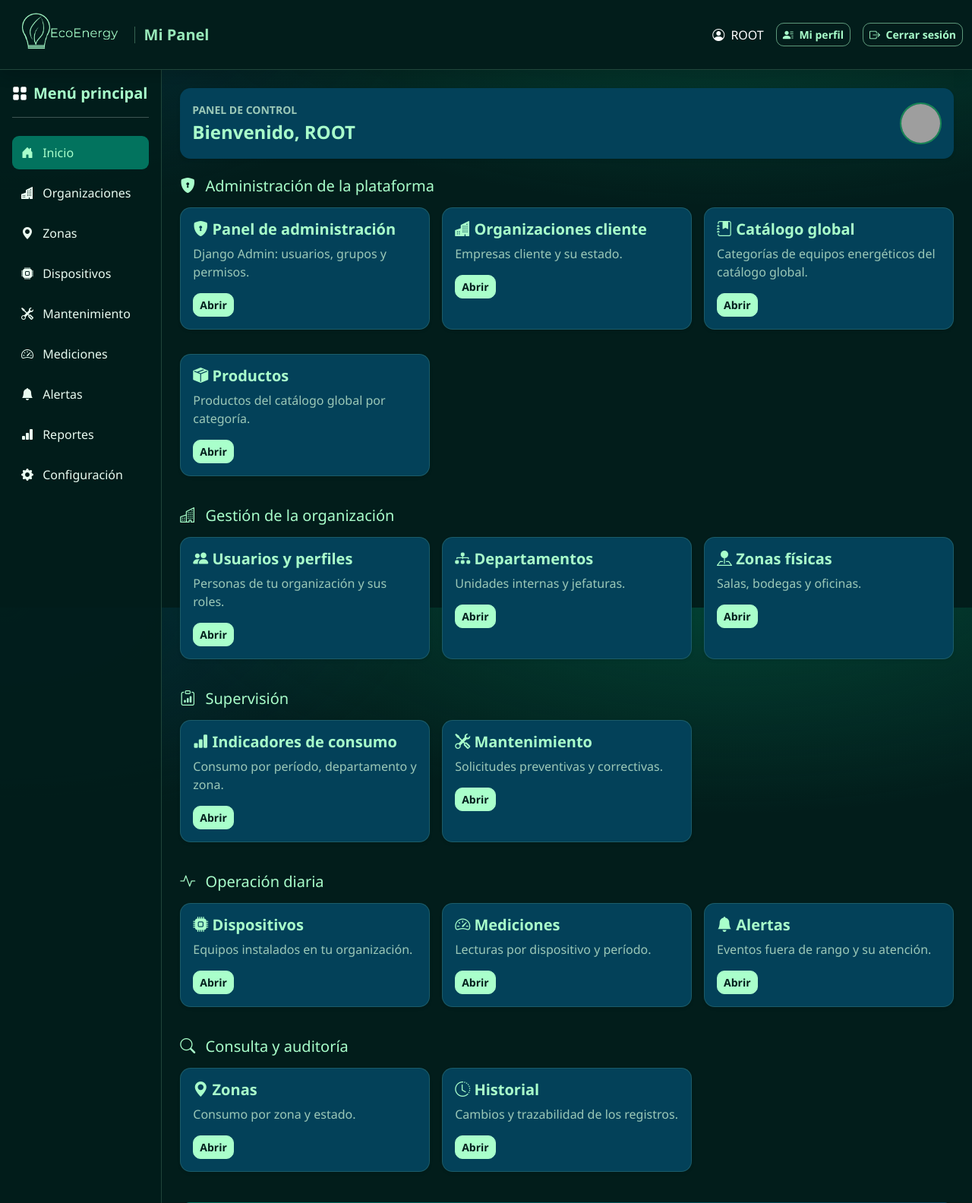
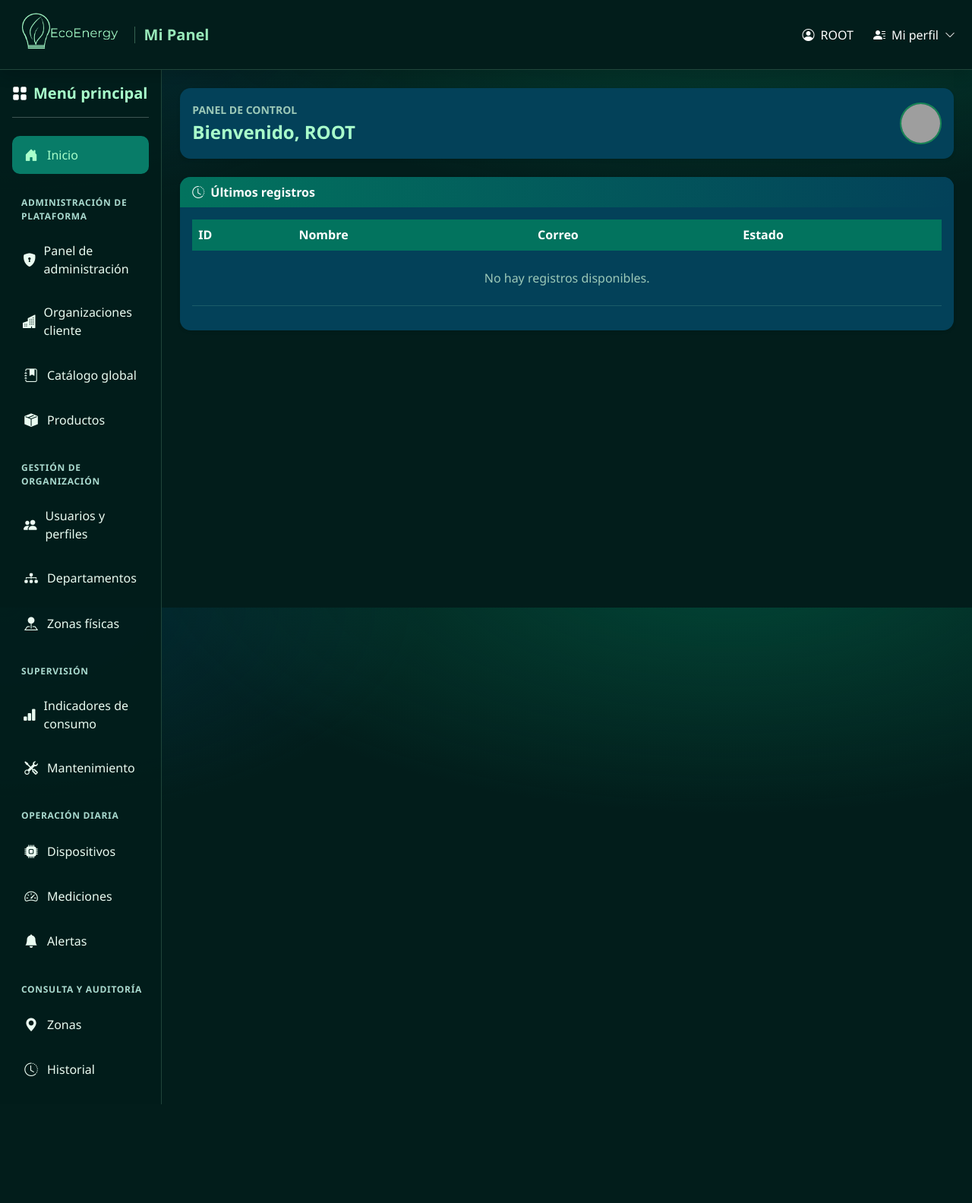
Before and after one commit to pamelamb0805/django-p2c1-mejiapamela, a Django app: page /dashboard/ in a window 1280 px wide. Shown: the top 1584 px of the page at 76% size. After the commit the page ends 1454 px from the top, so only its background shows below. Run offline with Django 5.2, Linux system fonts and the light colour scheme; a user stored in the database is signed in; data comes from the database, SQL or seed files in the repository; parts of the project's set-up code (start-up, migrations or seed data) failed here and were passed over; some libraries are stand-ins or nearby versions; grey boxes are pictures that could not be loaded.

Commit message:
correcciones dashboard - navegacion

```diff
--- a/templates/dashboard/index.html
+++ b/templates/dashboard/index.html
@@ -1,3 +1,4 @@
+
 {% load static %}
 <!DOCTYPE html>
 <html lang="es">
@@ -7,44 +8,162 @@
 
     <title>Dashboard - EcoEnergy</title>
 
-    <!-- Bootstrap 5.3.3 -->
     <link href="https://cdn.jsdelivr.net/npm/bootstrap@5.3.3/dist/css/bootstrap.min.css" rel="stylesheet">
+    <link href="https://cdn.jsdelivr.net/npm/bootstrap-icons@1.11.3/font/bootstrap-icons.min.css" rel="stylesheet">
+    <link href="{% static 'css/ecoenergy.css' %}" rel="stylesheet">
 
-    <!-- Bootstrap Icons -->
-    <link href="https://cdn.jsdelivr.net/npm/bootstrap-icons@1.11.3/font/bootstrap-icons.min.css" rel="stylesheet">
+    <style>
+        .eco-profile-dropdown {
+            position: relative;
+            display: inline-flex;
+            align-items: center;
+        }
 
-    <!-- Estilos EcoEnergy -->
-    <link href="{% static 'css/ecoenergy.css' %}" rel="stylesheet">
+        .eco-profile-trigger {
+            display: inline-flex;
+            align-items: center;
+            gap: 8px;
+            color: #fff;
+            text-decoration: none;
+            padding: 7px 10px;
+            border-radius: 8px;
+        }
+
+        .eco-profile-trigger:hover {
+            color: #fff;
+            background: rgba(255,255,255,.12);
+        }
+
+        .eco-profile-menu {
+            display: none;
+            position: absolute;
+            top: 100%;
+            right: 0;
+            min-width: 180px;
+            padding: 7px;
+            background: #034159;
+            border-radius: 9px;
+            box-shadow: 0 5px 15px rgba(0,0,0,.2);
+            z-index: 1050;
+        }
+
+        .eco-profile-dropdown:hover .eco-profile-menu,
+        .eco-profile-dropdown:focus-within .eco-profile-menu {
+            display: block;
+        }
+
+        .eco-profile-menu form {
+            margin: 0;
+        }
+
+        .eco-profile-menu-button {
+            width: 100%;
+            border: 0;
+            background: transparent;
+            color: #fff;
+            text-align: left;
+            padding: 10px;
+            border-radius: 7px;
+        }
+
+        .eco-profile-menu-button:hover {
+            background: rgba(255,255,255,.13);
+        }
+
+        .eco-sidebar {
+            min-height: calc(100vh - 56px);
+            background: #002b27;
+        }
+
+        .eco-sidebar .nav-link {
+            display: flex;
+            align-items: center;
+            gap: 10px;
+            color: #fff;
+            padding: 12px 14px;
+            border-radius: 10px;
+            transition: background .2s ease;
+        }
+
+        .eco-sidebar .nav-link:hover {
+            background: rgba(0, 180, 145, .25);
+            color: #fff;
+        }
+
+        .eco-sidebar .nav-link.active {
+            background: #087c68;
+            color: #fff;
+        }
+
+        .eco-sidebar .nav-link i {
+            width: 22px;
+            text-align: center;
+            font-size: 1.1rem;
+        }
+
+        .sidebar-section {
+            color: #a9d9ce;
+            font-size: .75rem;
+            font-weight: 700;
+            text-transform: uppercase;
+            letter-spacing: .7px;
+            margin: 20px 0 8px;
+            padding-left: 12px;
+        }
+
+        @media (max-width: 767.98px) {
+            .eco-sidebar {
+                min-height: auto;
+            }
+
+            .eco-profile-menu {
+                display: block;
+                position: static;
+                margin-top: 5px;
+            }
+        }
+    </style>
 </head>
 
 <body class="bg-light">
 
-<!-- Navbar -->
+<!-- BARRA SUPERIOR -->
 <nav class="navbar navbar-expand-lg navbar-dark eco-navbar shadow">
     <div class="container-fluid">
 
-        <a class="navbar-brand eco-brand" href="{% url 'dashboard:dashboard' %}">
+        <a class="navbar-brand eco-brand" href="{% url 'home' %}">
             {% include "_brand.html" %}
             <span class="eco-brand-text">Mi Panel</span>
         </a>
 
         <div class="d-flex align-items-center gap-3">
+
             <span class="text-white d-none d-md-inline">
                 <i class="bi bi-person-circle me-1"></i>
                 {{ request.user.first_name|default:request.user.username }}
             </span>
 
-            {# Perfil de usuario con foto (Clase 9) --> PM: acceso a "Mi perfil" #}
-            <a href="{% url 'accounts:perfil' %}" class="btn btn-outline-light btn-sm">
-                <i class="bi bi-person-lines-fill me-1"></i>
-                Mi perfil
+            <div class="eco-profile-dropdown">
+
+                <a href="{% url 'accounts:perfil' %}"
+                   class="eco-profile-trigger"
+                   title="Mi perfil">
+                    <i class="bi bi-person-lines-fill"></i>
+                    <span>Mi perfil</span>
+                    <i class="bi bi-chevron-down small"></i>
                 </a>
 
-            <!-- Ruta nombrada de cierre de sesión (logout) -->
-            <a href="{% url 'logout' %}" class="btn btn-outline-light btn-sm">
-                <i class="bi bi-box-arrow-right me-1"></i>
+                <div class="eco-profile-menu">
+                    <form method="post" action="{% url 'logout' %}">
+                        {% csrf_token %}
+                        <button type="submit" class="eco-profile-menu-button">
+                            <i class="bi bi-box-arrow-right me-2"></i>
                             Cerrar sesión
-            </a>
+                        </button>
+                    </form>
+                </div>
+
+            </div>
         </div>
     </div>
 </nav>
@@ -52,8 +171,8 @@
 <div class="container-fluid">
     <div class="row">
 
-        <!-- Sidebar -->
-        <aside class="col-md-2 eco-sidebar text-white p-3">
+        <!-- BARRA LATERAL -->
+        <aside class="col-md-3 col-lg-2 eco-sidebar text-white p-3">
 
             <div class="sidebar-heading mb-4">
                 <div class="d-flex align-items-center gap-2">
@@ -65,85 +184,170 @@
 
             <ul class="nav flex-column gap-1">
 
+                <!-- INICIO: visible para todos los usuarios autenticados -->
                 <li class="nav-item">
-                    <a class="nav-link text-white active" href="{% url 'dashboard:dashboard' %}">
-                        <i class="bi bi-house-door-fill me-2"></i>
+                    <a class="nav-link active" href="{% url 'dashboard:dashboard' %}">
+                        <i class="bi bi-house-door-fill"></i>
                         Inicio
                     </a>
                 </li>
 
-                {% if es_administrador %}
+                <!-- 1. ADMINISTRADOR DE PLATAFORMA -->
+                {% if user.is_superuser %}
+                    <li class="sidebar-section">Administración de plataforma</li>
+
                     <li class="nav-item">
-                    <a class="nav-link text-white" href="{% url 'accounts:user_list' %}">
-                        <i class="bi bi-people-fill me-2"></i>
-                        Usuarios
+                        <a class="nav-link" href="{% url 'admin:index' %}">
+                            <i class="bi bi-shield-lock-fill"></i>
+                            Panel de administración
                         </a>
                     </li>
                 {% endif %}
 
+                {% if perms.organizations.view_organization %}
                     <li class="nav-item">
-                    <a class="nav-link text-white" href="{% url 'organizations:organization_list' %}">
-                        <i class="bi bi-buildings-fill me-2"></i>
-                        Organizaciones
+                        <a class="nav-link" href="{% url 'organizations:organization_list' %}">
+                            <i class="bi bi-buildings-fill"></i>
+                            Organizaciones cliente
                         </a>
                     </li>
+                {% endif %}
 
+                {% if perms.devices.view_catalog %}
                     <li class="nav-item">
-                    <a class="nav-link text-white" href="{% url 'organizations:zone_list' %}">
-                        <i class="bi bi-geo-alt-fill me-2"></i>
+                        <a class="nav-link" href="{% url 'devices:category_list' %}">
+                            <i class="bi bi-journal-bookmark-fill"></i>
+                            Catálogo global
+                        </a>
+                    </li>
+                {% endif %}
+
+                {% if perms.devices.view_product %}
+                    <li class="nav-item">
+                        <a class="nav-link" href="{% url 'devices:product_list' %}">
+                            <i class="bi bi-box-seam-fill"></i>
+                            Productos
+                        </a>
+                    </li>
+                {% endif %}
+
+                <!-- 2. ADMINISTRADOR DE ORGANIZACIÓN -->
+                {% if perms.accounts.view_userprofile or perms.organizations.view_department or perms.organizations.view_zone %}
+                    <li class="sidebar-section">Gestión de organización</li>
+                {% endif %}
+
+                {% if perms.accounts.view_userprofile %}
+                    <li class="nav-item">
+                        <a class="nav-link" href="{% url 'accounts:user_list' %}">
+                            <i class="bi bi-people-fill"></i>
+                            Usuarios y perfiles
+                        </a>
+                    </li>
+                {% endif %}
+
+                {% if perms.organizations.view_department %}
+                    <li class="nav-item">
+                        <a class="nav-link" href="{% url 'organizations:department_list' %}">
+                            <i class="bi bi-diagram-3-fill"></i>
+                            Departamentos
+                        </a>
+                    </li>
+                {% endif %}
+
+                {% if perms.organizations.view_zone %}
+                    <li class="nav-item">
+                        <a class="nav-link" href="{% url 'organizations:zone_list' %}">
+                            <i class="bi bi-pin-map-fill"></i>
+                            Zonas físicas
+                        </a>
+                    </li>
+                {% endif %}
+
+                <!-- 3. JEFATURA DE DEPARTAMENTO -->
+                {% if perms.devices.view_measurement or perms.devices.view_maintenancerequest %}
+                    <li class="sidebar-section">Supervisión</li>
+                {% endif %}
+
+                {% if perms.devices.view_measurement %}
+                    <li class="nav-item">
+                        <a class="nav-link" href="{% url 'dashboard:indicators' %}">
+                            <i class="bi bi-bar-chart-fill"></i>
+                            Indicadores de consumo
+                        </a>
+                    </li>
+                {% endif %}
+
+                {% if perms.devices.view_maintenancerequest %}
+                    <li class="nav-item">
+                        <a class="nav-link" href="{% url 'devices:maintenance_list' %}">
+                            <i class="bi bi-tools"></i>
+                            Mantenimiento
+                        </a>
+                    </li>
+                {% endif %}
+
+                <!-- 4. OPERADOR -->
+                {% if perms.devices.view_device or perms.devices.view_measurement or perms.devices.view_alertevent %}
+                    <li class="sidebar-section">Operación diaria</li>
+                {% endif %}
+
+                {% if perms.devices.view_device %}
+                    <li class="nav-item">
+                        <a class="nav-link" href="{% url 'devices:device_list' %}">
+                            <i class="bi bi-cpu-fill"></i>
+                            Dispositivos
+                        </a>
+                    </li>
+                {% endif %}
+
+                {% if perms.devices.view_measurement %}
+                    <li class="nav-item">
+                        <a class="nav-link" href="{% url 'devices:measurement_list' %}">
+                            <i class="bi bi-speedometer2"></i>
+                            Mediciones
+                        </a>
+                    </li>
+                {% endif %}
+
+                {% if perms.devices.view_alertevent %}
+                    <li class="nav-item">
+                        <a class="nav-link" href="{% url 'devices:alert_list' %}">
+                            <i class="bi bi-bell-fill"></i>
+                            Alertas
+                        </a>
+                    </li>
+                {% endif %}
+
+                <!-- 5. AUDITOR / LECTOR -->
+                {% if perms.organizations.view_zone or perms.devices.view_history %}
+                    <li class="sidebar-section">Consulta y auditoría</li>
+                {% endif %}
+
+                {% if perms.organizations.view_zone %}
+                    <li class="nav-item">
+                        <a class="nav-link" href="{% url 'devices:zone_list' %}">
+                            <i class="bi bi-geo-alt-fill"></i>
                             Zonas
                         </a>
                     </li>
+                {% endif %}
 
+                {% if perms.devices.view_history %}
                     <li class="nav-item">
-                    <a class="nav-link text-white" href="{% url 'devices:device_list' %}">
-                        <i class="bi bi-cpu-fill me-2"></i>
-                        Dispositivos
+                        <a class="nav-link" href="{% url 'devices:history_list' %}">
+                            <i class="bi bi-clock-history"></i>
+                            Historial
                         </a>
                     </li>
-
-                <li class="nav-item">
-                    <a class="nav-link text-white" href="{% url 'devices:maintenance_list' %}">
-                        <i class="bi bi-tools me-2"></i>
-                        Mantenimiento
-                    </a>
-                </li>
-
-                <li class="nav-item">
-                    <a class="nav-link text-white" href="{% url 'devices:measurement_list' %}">
-                        <i class="bi bi-speedometer2 me-2"></i>
-                        Mediciones
-                    </a>
-                </li>
-
-                <li class="nav-item">
-                    <a class="nav-link text-white" href="{% url 'devices:alert_list' %}">
-                        <i class="bi bi-bell-fill me-2"></i>
-                        Alertas
-                    </a>
-                </li>
-
-                <li class="nav-item">
-                    <a class="nav-link text-white" href="#">
-                        <i class="bi bi-bar-chart-fill me-2"></i>
-                        Reportes
-                    </a>
-                </li>
-
-                <li class="nav-item">
-                    <a class="nav-link text-white" href="#">
-                        <i class="bi bi-gear-fill me-2"></i>
-                        Configuración
-                    </a>
-                </li>
+                {% endif %}
 
             </ul>
         </aside>
 
-        <!-- Contenido -->
-        <main class="col-md-10 p-4 eco-dashboard-content">
+        <!-- CONTENIDO PRINCIPAL -->
+        <main class="col-md-9 col-lg-10 p-4 eco-dashboard-content">
 
-            <!-- Encabezado usuario -->
+            <!-- BIENVENIDA -->
             <div class="card shadow-sm mb-4 border-0">
                 <div class="card-body d-flex justify-content-between align-items-center flex-wrap gap-3">
 
@@ -153,7 +357,8 @@
                         </span>
 
                         <h4 class="mb-1 mt-1">
-                            Bienvenido, {{ request.user.first_name|default:request.user.username }}
+                            Bienvenido,
+                            {{ request.user.first_name|default:request.user.username }}
                         </h4>
 
                         <small class="text-muted">
@@ -163,7 +368,6 @@
 
                     <div class="d-flex align-items-center gap-3">
 
-                        {# Clase 9 --> PM: si el usuario subió una foto de perfil se muestra aquí; si no, queda lo de antes. #}
                         {% if request.user.profile.avatar %}
                             <a href="{% url 'accounts:perfil' %}" title="Mi perfil">
                                 <img src="{{ request.user.profile.avatar.url }}"
@@ -189,152 +393,11 @@
                                  style="object-fit:cover;">
                         {% endif %}
 
-                        {% if es_administrador %}
-                            <a href="{% url 'accounts:user_list' %}" class="btn btn-primary">
-                                <i class="bi bi-person-gear me-1"></i>
-                                Gestionar usuarios
-                            </a>
-                        {% endif %}
-
                     </div>
                 </div>
             </div>
 
-            {# ------------------------------------------------------------------ #}
-            {# Tarjetas según permisos, en orden de rol:                          #}
-            {# 1 Administrador de plataforma · 2 Administrador de organización ·   #}
-            {# 3 Jefatura · 4 Operador · 5 Auditor / lector                       #}
-            {# ------------------------------------------------------------------ #}
-
-            {# 1 · ADMINISTRADOR DE PLATAFORMA (solo superusuario) #}
-            {% if user.is_superuser %}
-
-            <h2 class="h5 mt-4 mb-3 section-title">
-                <i class="bi bi-shield-lock-fill me-2"></i>
-                Administración de la plataforma
-            </h2>
-
-            <div class="row g-3 mb-4">
-
-                {% url 'admin:index' as admin_url %}
-                {% include "dashboard/_card.html" with icon="bi-shield-lock-fill" title="Panel de administración" text="Django Admin: usuarios, grupos y permisos." url=admin_url %}
-
-                {% if perms.organizations.view_organization %}
-                    {% url 'organizations:organization_list' as organizations_url %}
-                    {% include "dashboard/_card.html" with icon="bi-buildings-fill" title="Organizaciones cliente" text="Empresas cliente y su estado." url=organizations_url %}
-                {% endif %}
-
-                {% if perms.devices.view_catalog %}
-                    {% url 'devices:category_list' as catalog_url %}
-                    {% include "dashboard/_card.html" with icon="bi-journal-bookmark-fill" title="Catálogo global" text="Categorías de equipos energéticos del catálogo global." url=catalog_url %}
-                {% endif %}
-
-                {% if perms.devices.view_product %}
-                    {% url 'devices:product_list' as products_url %}
-                    {% include "dashboard/_card.html" with icon="bi-box-seam-fill" title="Productos" text="Productos del catálogo global por categoría." url=products_url %}
-                {% endif %}
-
-            </div>
-            {% endif %}
-
-            {# 2 · ADMINISTRADOR DE ORGANIZACIÓN #}
-            {% if perms.accounts.view_userprofile or perms.organizations.view_department or perms.organizations.view_zone %}
-
-            <h2 class="h5 mt-4 mb-3 section-title">
-                <i class="bi bi-buildings me-2"></i>
-                Gestión de la organización
-            </h2>
-
-            <div class="row g-3 mb-4">
-
-                {% if perms.accounts.view_userprofile %}
-                    {% url 'accounts:user_list' as users_url %}
-                    {% include "dashboard/_card.html" with icon="bi-people-fill" title="Usuarios y perfiles" text="Personas de tu organización y sus roles." url=users_url %}
-                {% endif %}
-
-                {% if perms.organizations.view_department %}
-                    {% url 'organizations:department_list' as departments_url %}
-                    {% include "dashboard/_card.html" with icon="bi-diagram-3-fill" title="Departamentos" text="Unidades internas y jefaturas." url=departments_url %}
-                {% endif %}
-
-                {% if perms.organizations.view_zone %}
-                    {% url 'organizations:zone_list' as physical_zones_url %}
-                    {% include "dashboard/_card.html" with icon="bi-pin-map-fill" title="Zonas físicas" text="Salas, bodegas y oficinas." url=physical_zones_url %}
-                {% endif %}
-
-            </div>
-            {% endif %}
-
-            {# 3 · JEFATURA DE DEPARTAMENTO #}
-            {% if perms.devices.view_maintenancerequest or perms.devices.view_measurement %}
-
-            <h2 class="h5 mt-4 mb-3 section-title">
-                <i class="bi bi-clipboard-data me-2"></i>
-                Supervisión
-            </h2>
-
-            <div class="row g-3 mb-4">
-
-                {% if perms.devices.view_measurement %}
-                    {% url 'dashboard:indicators' as indicators_url %}
-                    {% include "dashboard/_card.html" with icon="bi-bar-chart-fill" title="Indicadores de consumo" text="Consumo por período, departamento y zona." url=indicators_url %}
-                {% endif %}
-
-                {% if perms.devices.view_maintenancerequest %}
-                    {% url 'devices:maintenance_list' as maintenance_url %}
-                    {% include "dashboard/_card.html" with icon="bi-tools" title="Mantenimiento" text="Solicitudes preventivas y correctivas." url=maintenance_url %}
-                {% endif %}
-
-            </div>
-            {% endif %}
-
-            {# 4 · OPERADOR #}
-            {% if perms.devices.view_device or perms.devices.view_measurement or perms.devices.add_measurement or perms.devices.view_alertevent %}
-
-            <h2 class="h5 mt-4 mb-3 section-title">
-                <i class="bi bi-activity me-2"></i>
-                Operación diaria
-            </h2>
-
-            <div class="row g-3 mb-4">
-
-                {% if perms.devices.view_device %}
-                    {% url 'devices:device_list' as devices_url %}
-                    {% include "dashboard/_card.html" with icon="bi-cpu-fill" title="Dispositivos" text="Equipos instalados en tu organización." url=devices_url %}
-                {% endif %}
-
-                {% if perms.devices.view_measurement %}
-                    {% url 'devices:measurement_list' as measurements_url %}
-                    {% include "dashboard/_card.html" with icon="bi-speedometer2" title="Mediciones" text="Lecturas por dispositivo y período." url=measurements_url %}
-                {% endif %}
-
-                {% if perms.devices.view_alertevent %}
-                    {% url 'devices:alert_list' as alerts_url %}
-                    {% include "dashboard/_card.html" with icon="bi-bell-fill" title="Alertas" text="Eventos fuera de rango y su atención." url=alerts_url %}
-                {% endif %}
-
-            </div>
-            {% endif %}
-
-            {# 5 · AUDITOR / LECTOR #}
-            <h2 class="h5 mt-4 mb-3 section-title">
-                <i class="bi bi-search me-2"></i>
-                Consulta y auditoría
-            </h2>
-
-            <div class="row g-3 mb-4">
-
-                {% url 'devices:zone_list' as zones_url %}
-                {% include "dashboard/_card.html" with icon="bi-geo-alt-fill" title="Zonas" text="Consumo por zona y estado." url=zones_url %}
-
-                {% if perms.devices.view_history %}
-                    {% url 'devices:history_list' as history_url %}
-                    {% include "dashboard/_card.html" with icon="bi-clock-history" title="Historial" text="Cambios y trazabilidad de los registros." url=history_url %}
-                {% endif %}
-
-            </div>
-
-            <!-- Tabla de últimos registros -->
+            <!-- ÚLTIMOS REGISTROS -->
             <div class="card shadow-sm border-0 mt-4">
 
                 <div class="card-header eco-card-header d-flex align-items-center gap-2">
@@ -360,7 +423,6 @@
                             </thead>
 
                             <tbody>
-                                <!-- Iteramos sobre la lista de usuarios enviada desde la vista -->
                                 {% for usuario in usuarios %}
                                     <tr>
 
@@ -397,6 +459,12 @@
                                         </td>
 
                                     </tr>
+                                {% empty %}
+                                    <tr>
+                                        <td colspan="5" class="text-center text-muted py-4">
+                                            No hay registros disponibles.
+                                        </td>
+                                    </tr>
                                 {% endfor %}
                             </tbody>
 
```
Also changed, not shown: templates/base.html (+155 -11 lines). Lines whose indentation alone changed are shown as unchanged.
